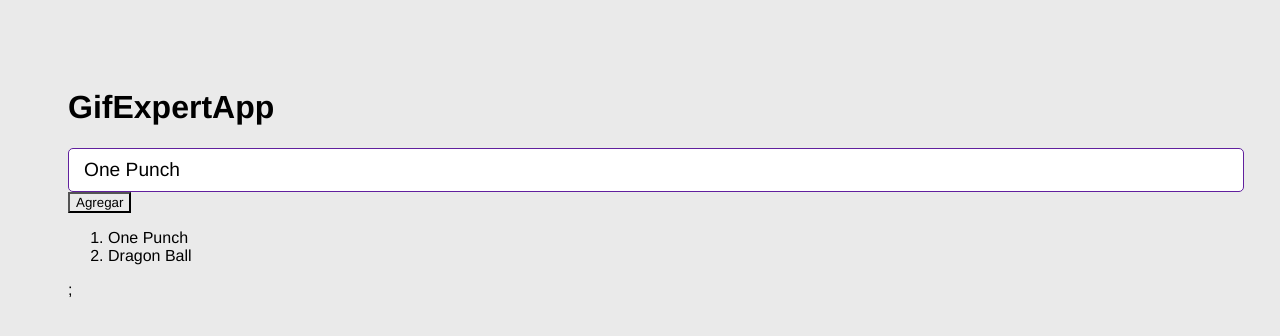
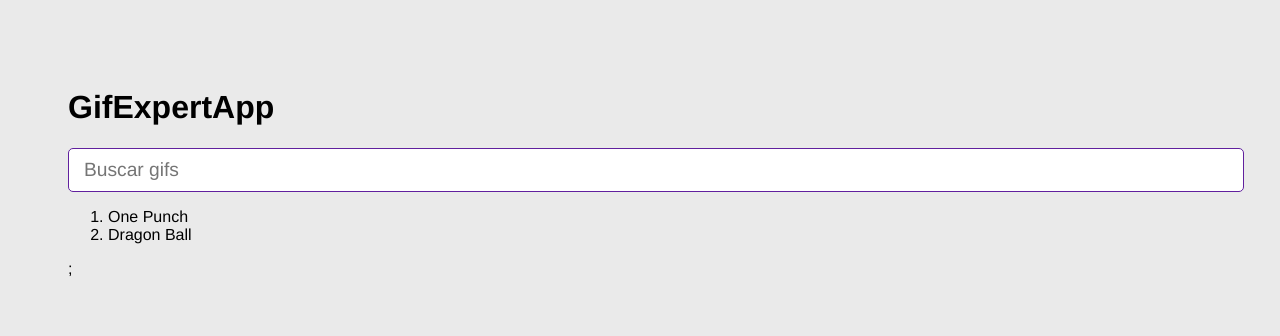
Before and after one commit to michaeljav/React_MERN, a React (Vite) app in the folder 04-gif-expert-app/: page / in a window 1280 px wide. Shown: the top 336 px of the page. Built offline with nearby package versions, Linux system fonts and the light colour scheme.

Commit message:
add component  to insert

```diff
--- a/04-gif-expert-app/src/GifExpertApp.jsx
+++ b/04-gif-expert-app/src/GifExpertApp.jsx
@@ -4,17 +4,18 @@ import { AddCategory } from './components/AddCategory';
 export const GifExpertApp = () => {
   const [categories, setCategories] = useState(['One Punch', 'Dragon Ball']);
 
-  const onAddCategory = () => {
-    setCategories((prev) => [...prev, 'JAVIERa']);
+  const onAddCategory = (newValue) => {
+    if (newValue.trim().length <= 1) return;
+    setCategories((prevCategories) => [...prevCategories, newValue]);
   };
   return (
     <>
       {/* TITULO */}
       <h1>GifExpertApp</h1>
       {/* INPUT */}
-      <AddCategory />
+      <AddCategory onAddCategory={onAddCategory} />
       {/* LISTADO DE GIF */}
-      <button onClick={onAddCategory}>Agregar</button>
+      {/* <button onClick={onAddCategory}>Agregar</button> */}
       <ol>
         {categories.map((category) => {
           return <li key={category}>{category}</li>;
--- a/04-gif-expert-app/src/components/AddCategory.jsx
+++ b/04-gif-expert-app/src/components/AddCategory.jsx
@@ -1,7 +1,7 @@
 import React, { useState } from 'react';
 
-export const AddCategory = () => {
-  const [inputValue, setInputValue] = useState('One Punch');
+export const AddCategory = ({ onAddCategory }) => {
+  const [inputValue, setInputValue] = useState('');
 
   const onInputChange = (event) => {
     setInputValue(event.target.value);
@@ -9,7 +9,10 @@ export const AddCategory = () => {
 
   const onSubmit = (event) => {
     event.preventDefault();
+    onAddCategory(inputValue);
+    setInputValue('');
   };
+
   return (
     <form onSubmit={onSubmit}>
       <input
```
